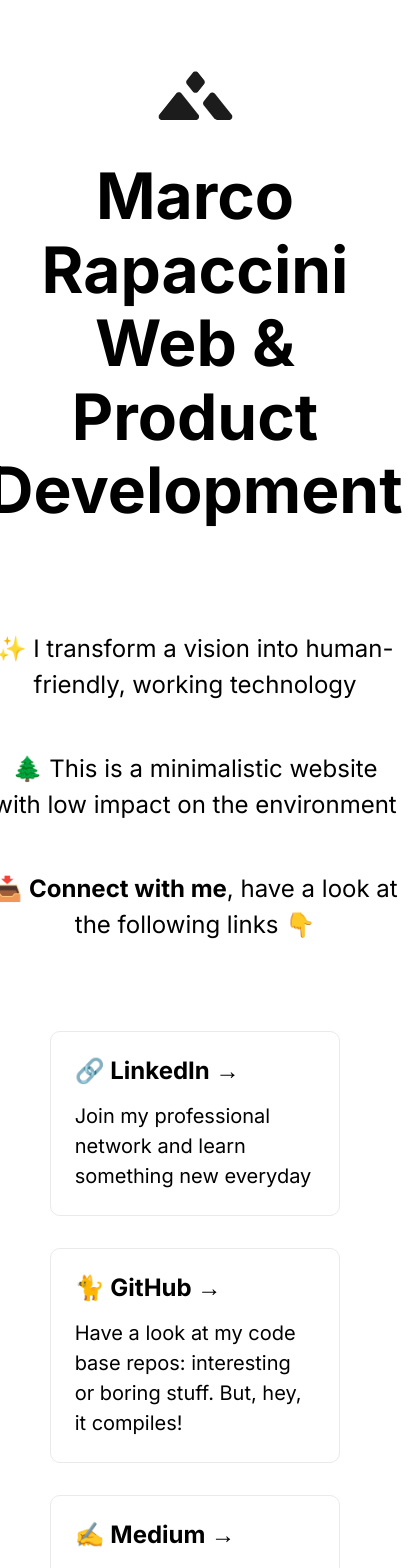
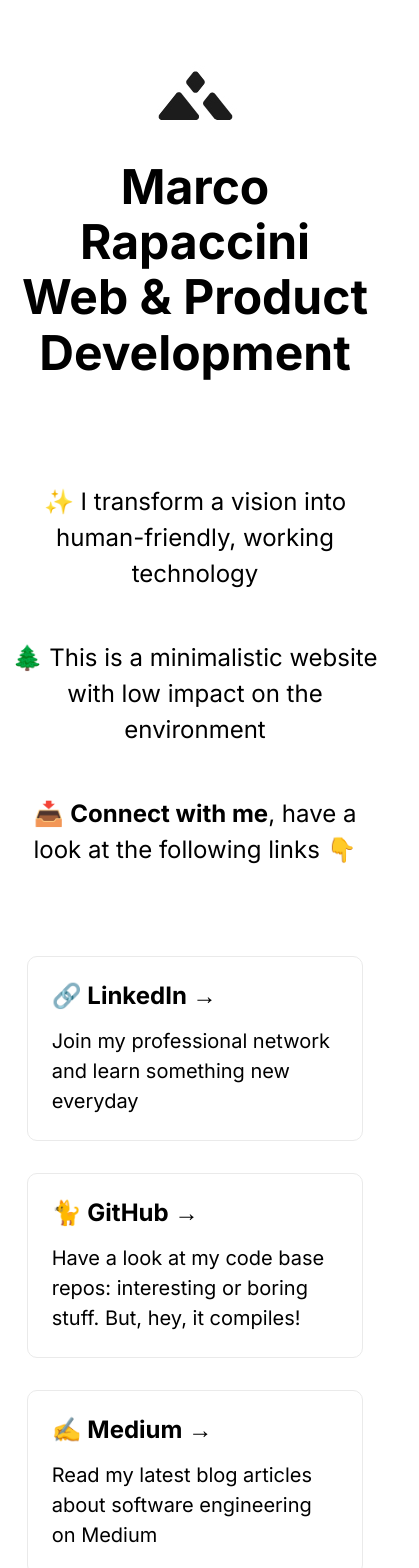
Before and after one commit to rapaccinim/personal-website, a Next.js app: page / in a window 390 px wide. Shown: the top 1568 px of the page, 419 px wide, since content can reach past the window. Built offline with nearby package versions, Linux system fonts and the light colour scheme.

Commit message:
Responsiveness fix.

```diff
--- a/pages/index.js
+++ b/pages/index.js
@@ -53,6 +53,10 @@
         <meta
             name="description"
             content="Marco Rapaccini - Web and Product Development"
+        />
+        <meta
+            name="viewport"
+            content="width=device-width, initial-scale=1.0"
         />
         <link
             rel="icon"
--- a/styles/Home.module.css
+++ b/styles/Home.module.css
@@ -113,12 +113,20 @@
 }
 
 @media (max-width: 600px) {
+  .main {
+    padding: 2rem 0;
+  }
   .grid {
     width: 100%;
     flex-direction: column;
   }
 
+  .title {
+    font-size: 3rem;
+  }
+
   .card{
-    width: 70%;
+    width: 90%;
+    margin: 1rem 0;
   }
 }
```
